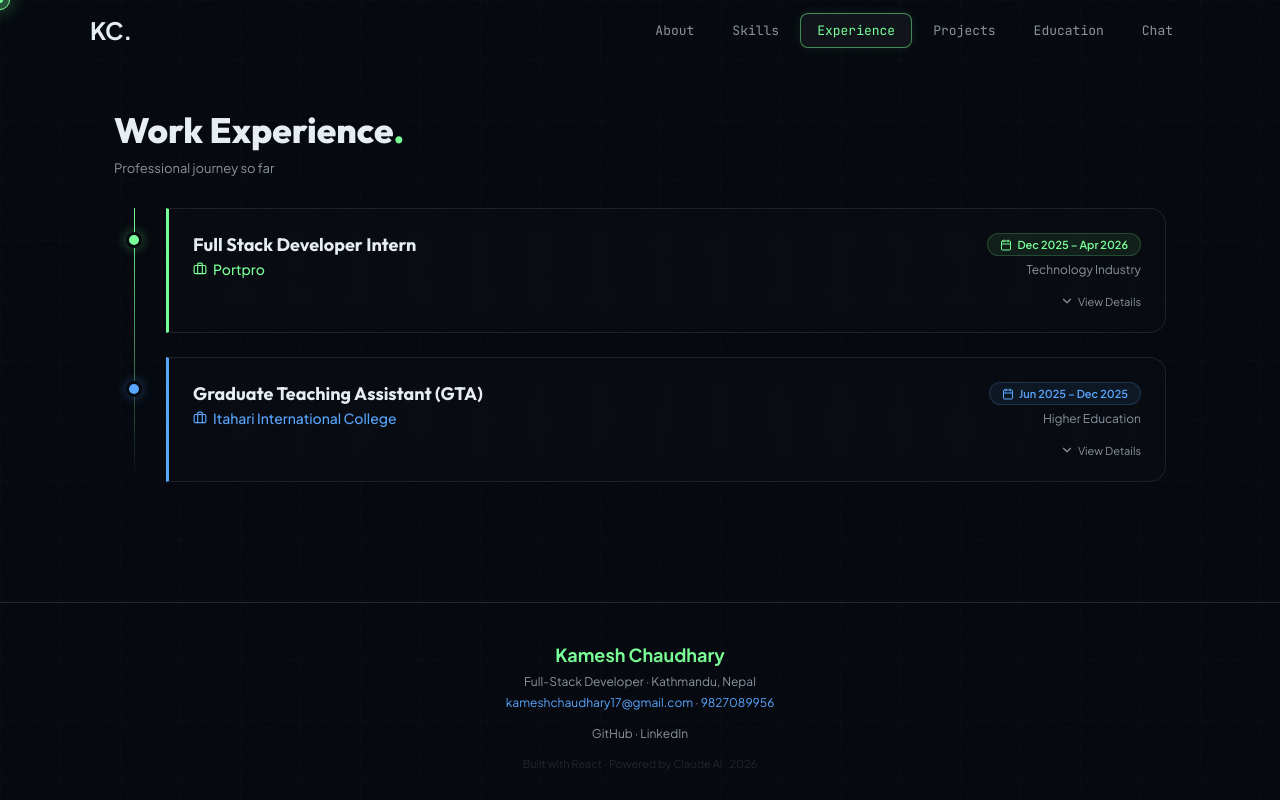
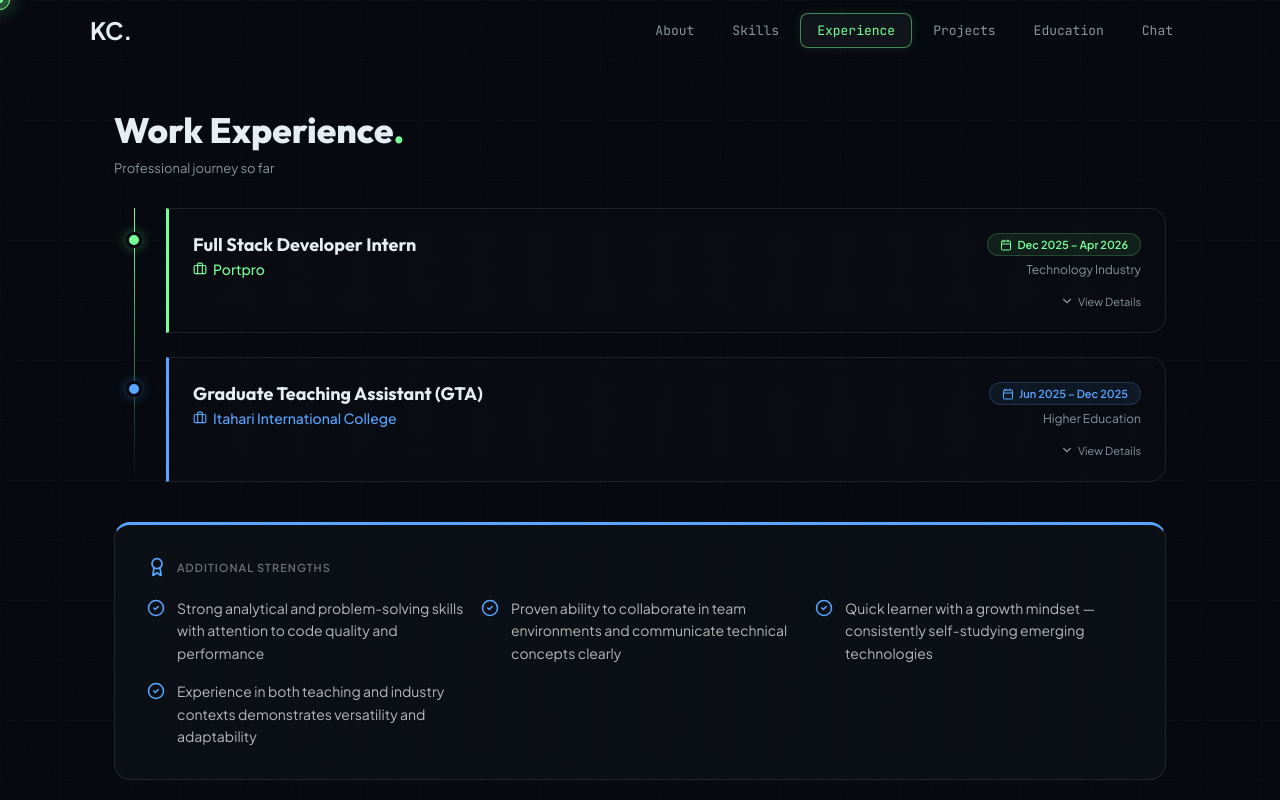
Before and after one commit to Kameshchaudhary17/My-Portfolio, a React (Create React App) app: page / in a window 1280 px wide. Both pictures are taken after a click on the button "Experience". Shown: the top 800 px of the page. Built offline with nearby package versions, Linux system fonts and the light colour scheme; a web font is replaced by a local one.

Commit message:
fix the issue

```diff
--- a/src/components/Education.js
+++ b/src/components/Education.js
@@ -1,7 +1,7 @@
 import React from 'react';
 import { motion } from 'framer-motion';
 import { DATA } from '../data';
-import { GraduationCap, Award, CheckCircle2 } from 'lucide-react';
+import { GraduationCap } from 'lucide-react';
 
 export default function Education() {
   const edu = DATA.education;
@@ -21,7 +21,7 @@ export default function Education() {
       <h2 style={{ fontWeight: 800, fontSize: 'clamp(1.5rem,3vw,2.2rem)', marginBottom: '0.5rem' }}>
         Education<span style={{ color: '#79ff97' }}>.</span>
       </h2>
-      <p style={{ color: '#8b949e', fontSize: 13, marginBottom: '2rem' }}>Academic background & strengths</p>
+      <p style={{ color: '#8b949e', fontSize: 13, marginBottom: '2rem' }}>Academic background & qualifications</p>
 
       <motion.div
         variants={container}
@@ -60,26 +60,6 @@ export default function Education() {
             ))}
           </div>
         </motion.div>
-
-        <motion.div
-          variants={item}
-          className="glass-panel"
-          style={{ padding: '2rem', borderTop: '3px solid #58a6ff', borderRadius: 16 }}
-        >
-          <div style={{ display: 'flex', alignItems: 'center', gap: 10, color: '#e6edf3', marginBottom: 20 }}>
-            <Award size={20} color="#58a6ff" />
-            <p style={{ color: 'rgba(255,255,255,0.4)', fontSize: 11, letterSpacing: '1px', fontWeight: 600 }}>ADDITIONAL STRENGTHS</p>
-          </div>
-
-          <div style={{ display: 'grid', gridTemplateColumns: 'repeat(auto-fit, minmax(300px, 1fr))', gap: 16 }}>
-            {DATA.strengths.map((s, i) => (
-              <div key={i} style={{ display: 'flex', gap: 12, color: 'rgba(255,255,255,0.7)', fontSize: 14, lineHeight: 1.6 }}>
-                <CheckCircle2 size={18} color="#58a6ff" style={{ flexShrink: 0, marginTop: 2 }} />
-                {s}
-              </div>
-            ))}
-          </div>
-        </motion.div>
       </motion.div>
     </section>
   );
--- a/src/components/Experience.js
+++ b/src/components/Experience.js
@@ -1,7 +1,7 @@
 import React, { useState } from 'react';
 import { motion, AnimatePresence } from 'framer-motion';
 import { DATA } from '../data';
-import { Briefcase, Calendar, ChevronDown, ChevronUp } from 'lucide-react';
+import { Briefcase, Calendar, ChevronDown, ChevronUp, CheckCircle2, Award } from 'lucide-react';
 
 export default function Experience() {
   const [expanded, setExpanded] = useState(null);
@@ -109,6 +109,29 @@ export default function Experience() {
           </motion.div>
         ))}
       </motion.div>
+
+      <motion.div
+        variants={item}
+        initial="hidden"
+        whileInView="show"
+        viewport={{ once: true }}
+        className="glass-panel"
+        style={{ padding: '2rem', marginTop: 40, borderTop: '3px solid #58a6ff', borderRadius: 16 }}
+      >
+        <div style={{ display: 'flex', alignItems: 'center', gap: 10, color: '#e6edf3', marginBottom: 20 }}>
+          <Award size={20} color="#58a6ff" />
+          <p style={{ color: 'rgba(255,255,255,0.4)', fontSize: 11, letterSpacing: '1px', fontWeight: 600 }}>ADDITIONAL STRENGTHS</p>
+        </div>
+
+        <div style={{ display: 'grid', gridTemplateColumns: 'repeat(auto-fit, minmax(300px, 1fr))', gap: 16 }}>
+          {DATA.strengths.map((s, i) => (
+            <div key={i} style={{ display: 'flex', gap: 12, color: 'rgba(255,255,255,0.7)', fontSize: 14, lineHeight: 1.6 }}>
+              <CheckCircle2 size={18} color="#58a6ff" style={{ flexShrink: 0, marginTop: 2 }} />
+              {s}
+            </div>
+          ))}
+        </div>
+      </motion.div>
     </section>
   );
 }
--- a/src/components/Footer.js
+++ b/src/components/Footer.js
@@ -21,7 +21,6 @@ export default function Footer() {
         {' · '}
         <a href={DATA.linkedin} target="_blank" rel="noreferrer" style={{ color: '#8b949e', textDecoration: 'none' }} className="hover-underline">LinkedIn</a>
       </p>
-      <p style={{ fontSize: 11, color: '#21262d' }}>Built with React · Powered by Claude AI · {new Date().getFullYear()}</p>
     </footer>
   );
 }
--- a/src/data.js
+++ b/src/data.js
@@ -7,7 +7,7 @@ export const DATA = {
   github: "https://github.com/kameshchaudhary17",
   linkedin: "https://www.linkedin.com/in/kamesh-chaudhary-11397b294/",
   summary:
-    "Motivated and detail-oriented Full-Stack Developer with hands-on experience building scalable web applications using React.js, Node.js, and .NET. Skilled in designing RESTful APIs, managing SQL/NoSQL databases, and delivering user-centric solutions. Demonstrated ability to collaborate effectively in agile team environments. Eager to bring strong problem-solving skills and a passion for clean, efficient code to a dynamic tech team.",
+    "Full-Stack Developer crafting scalable, user-focused web applications with clean, efficient code and a problem-solving mindset.",
   stats: [
     { value: "1", label: "Years", sub: "Experience" },
     { value: "3", label: "Major", sub: "Projects" },
```
